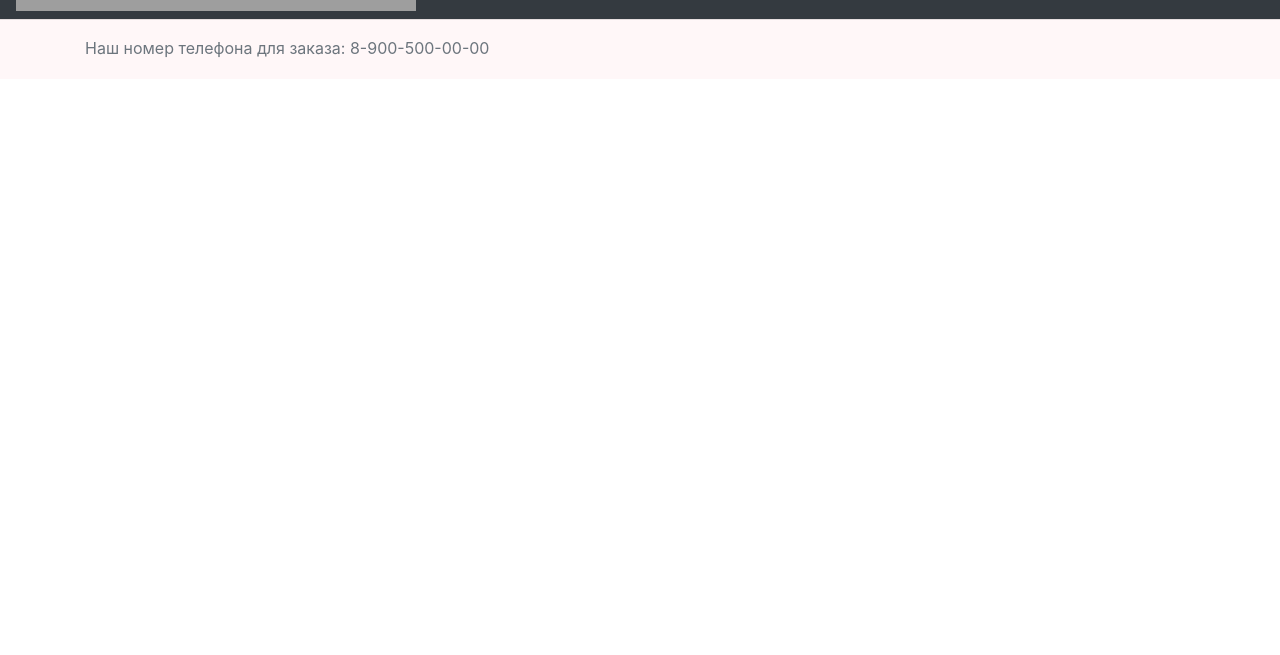
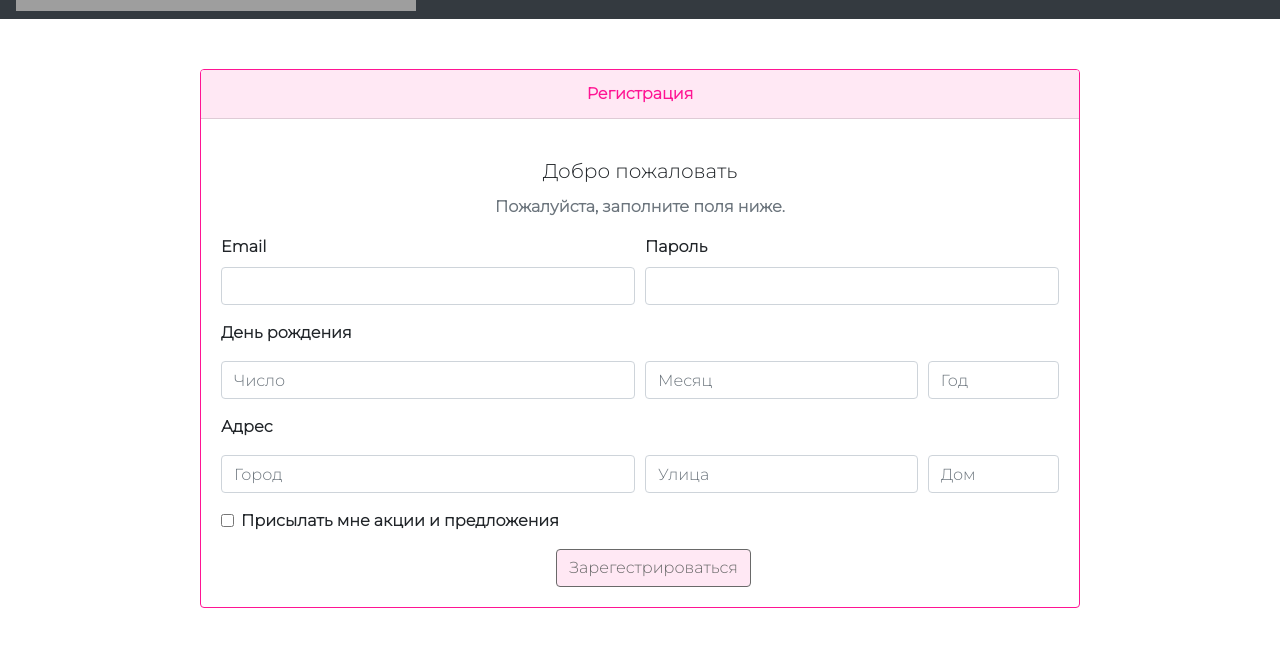
Before and after one commit to ann-nem/web_project, a Vue app in the folder lab2/lab2/: page /registration in a window 1280 px wide. Shown: the part 297-952 px from the top of the page. Before the commit the page ends 800 px from the top, so only its background shows below. Built offline with nearby package versions, Linux system fonts and the light colour scheme; grey boxes are pictures that could not be loaded.

Commit message:
Добавлена страница регистрации

```diff
--- a/lab2/lab2/public/css/app.css
+++ b/lab2/lab2/public/css/app.css
@@ -114,6 +114,10 @@
     color: dimgray;
     background-color: #ffe8f4;
     margin-left: 45%;
+}
+
+.btn-reg {
+    margin-left: 40%;
 }
 
 .text-reg {
--- a/lab2/lab2/src/router/index.js
+++ b/lab2/lab2/src/router/index.js
@@ -9,6 +9,7 @@ import Cart from "@/views/Cart";
 import Product from "@/views/Product";
 import SignIn from "@/views/SignIn";
 import Profile from "@/views/Profile";
+import Registration from "@/views/Registration";
 
 Vue.use(VueRouter)
 
@@ -57,6 +58,11 @@ const routes = [
     path: '/profile',
     name: 'Profile',
     component: Profile
+  },
+  {
+    path: '/registration',
+    name: 'Registration',
+    component: Registration
   }
 ]
 
--- /dev/null
+++ b/lab2/lab2/src/views/Registration.vue
@@ -0,0 +1,54 @@
+<template>
+  <div class="card card-auto">
+    <div class="card-header text-center"> Регистрация </div>
+    <div class="card-body">
+      <h5 class="card-title text-center">Добро пожаловать</h5>
+      <p class="card-text text-center text-muted">Пожалуйста, заполните поля ниже.</p>
+      <form>
+        <div class="form-row">
+          <div class="form-group col-md-6">
+            <label for="inputEmail4">Email</label>
+            <input type="email" class="form-control" id="inputEmail4"> </div>
+          <div class="form-group col-md-6">
+            <label for="inputPassword4">Пароль</label>
+            <input type="password" class="form-control" id="inputPassword4"> </div>
+        </div>
+        <p>День рождения</p>
+        <div class="form-row">
+          <div class="form-group col-md-6">
+            <input type="text" class="form-control" placeholder="Число"> </div>
+          <div class="form-group col-md-4">
+            <input type="text" class="form-control"  placeholder="Месяц"> </div>
+          <div class="form-group col-md-2">
+            <input type="text" class="form-control" placeholder="Год"> </div>
+        </div>
+        <p>Адрес</p>
+        <div class="form-row">
+          <div class="form-group col-md-6">
+            <input type="text" class="form-control" id="inputCity" placeholder="Город"> </div>
+          <div class="form-group col-md-4">
+            <input type="text" class="form-control" id="inputStreet" placeholder="Улица"> </div>
+          <div class="form-group col-md-2">
+            <input type="text" class="form-control" id="inputHouse" placeholder="Дом"> </div>
+        </div>
+        <div class="form-group">
+          <div class="form-check">
+            <input class="form-check-input" type="checkbox" id="gridCheck">
+            <label class="form-check-label" for="gridCheck"> Присылать мне акции и предложения </label>
+          </div>
+        </div>
+        <button type="submit" class="btn btn-primary btn-in btn-reg">Зарегестрироваться</button>
+      </form>
+    </div>
+  </div>
+</template>
+
+<script>
+export default {
+name: "Registration"
+}
+</script>
+
+<style scoped>
+
+</style>
--- a/lab2/lab2/src/views/SignIn.vue
+++ b/lab2/lab2/src/views/SignIn.vue
@@ -22,6 +22,7 @@
             <label class="form-check-label" for="exampleCheck1">Запомнить</label>
           </div>
           <button type="submit" class="btn btn-primary btn-in">Войти</button> </form>
+        <router-link class="nav-link text-center" v-bind:to="{name: 'Registration'}">Зарегестрироваться</router-link>
       </div>
     </div>
   </div>
```
